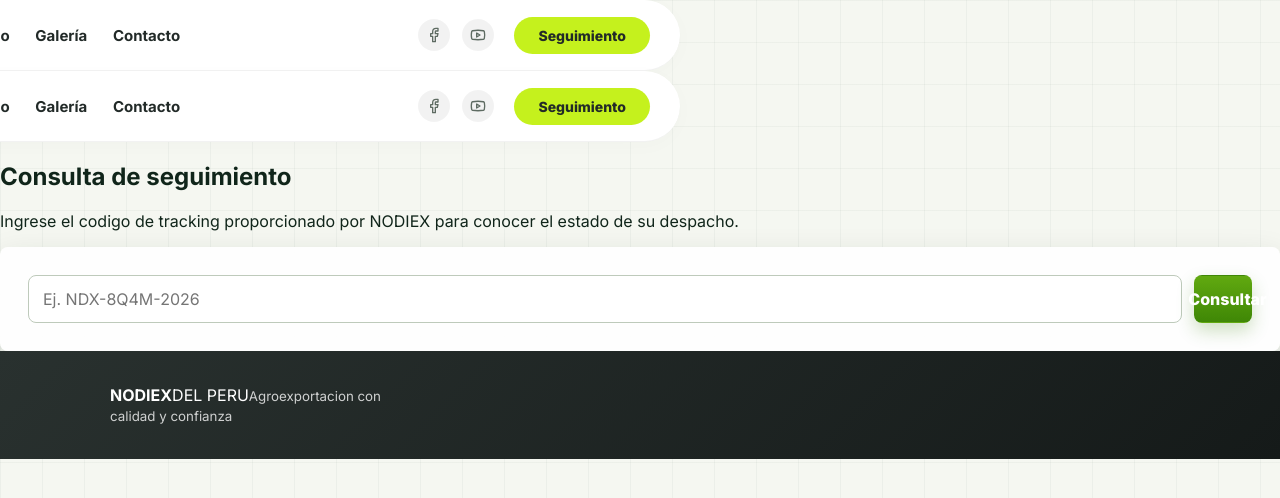
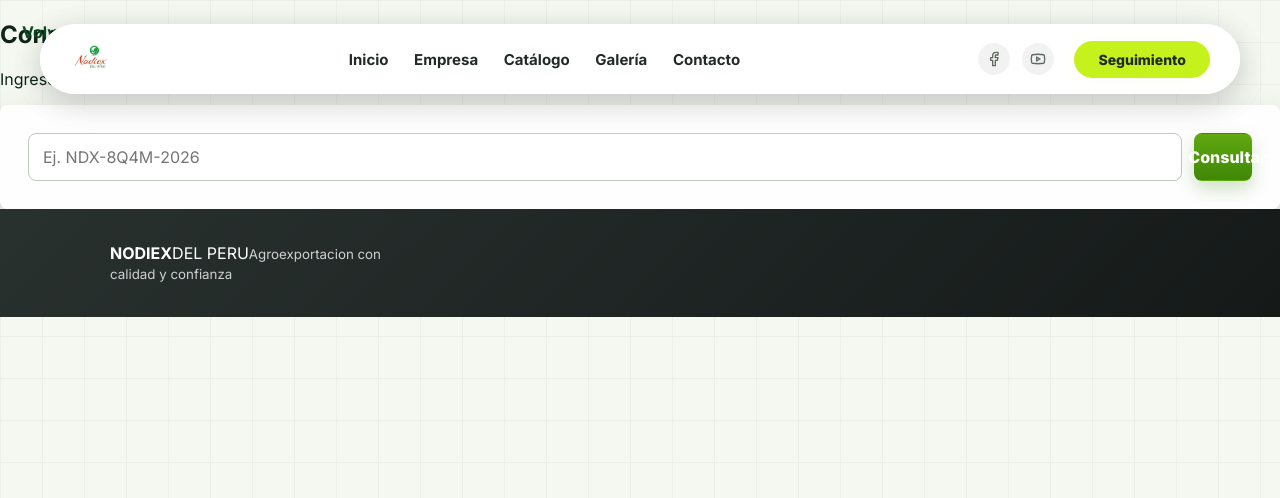
Before and after one commit to andre-carbajal/NodiexTracking, a Next.js app: page /tracking in a window 1280 px wide. Shown: the top 498 px of the page. Built offline with nearby package versions, Linux system fonts and the light colour scheme.

Commit message:
fix: restore floating pill navbar design

```diff
--- a/src/app/globals.css
+++ b/src/app/globals.css
@@ -50,7 +50,7 @@ img { max-width: 100%; display: block; }
   left: 50%;
   transform: translateX(-50%);
   width: min(1200px, calc(100% - 40px));
-  z-index: 50;
+  z-index: 1000;
   background: var(--glass-bg);
   box-shadow: 0 8px 32px rgba(0, 0, 0, 0.1);
   border-radius: 50px;
@@ -2781,13 +2781,3 @@ h2 {
     width: 100%;
   }
 }
-
-/* Phase 6 Global Sticky Navbar */
-.site-header {
-  position: sticky;
-  top: 0;
-  z-index: 1000;
-  background: white;
-  border-bottom: 1px solid rgba(0,0,0,0.05);
-  box-shadow: 0 4px 20px rgba(0,0,0,0.02);
-}
```
